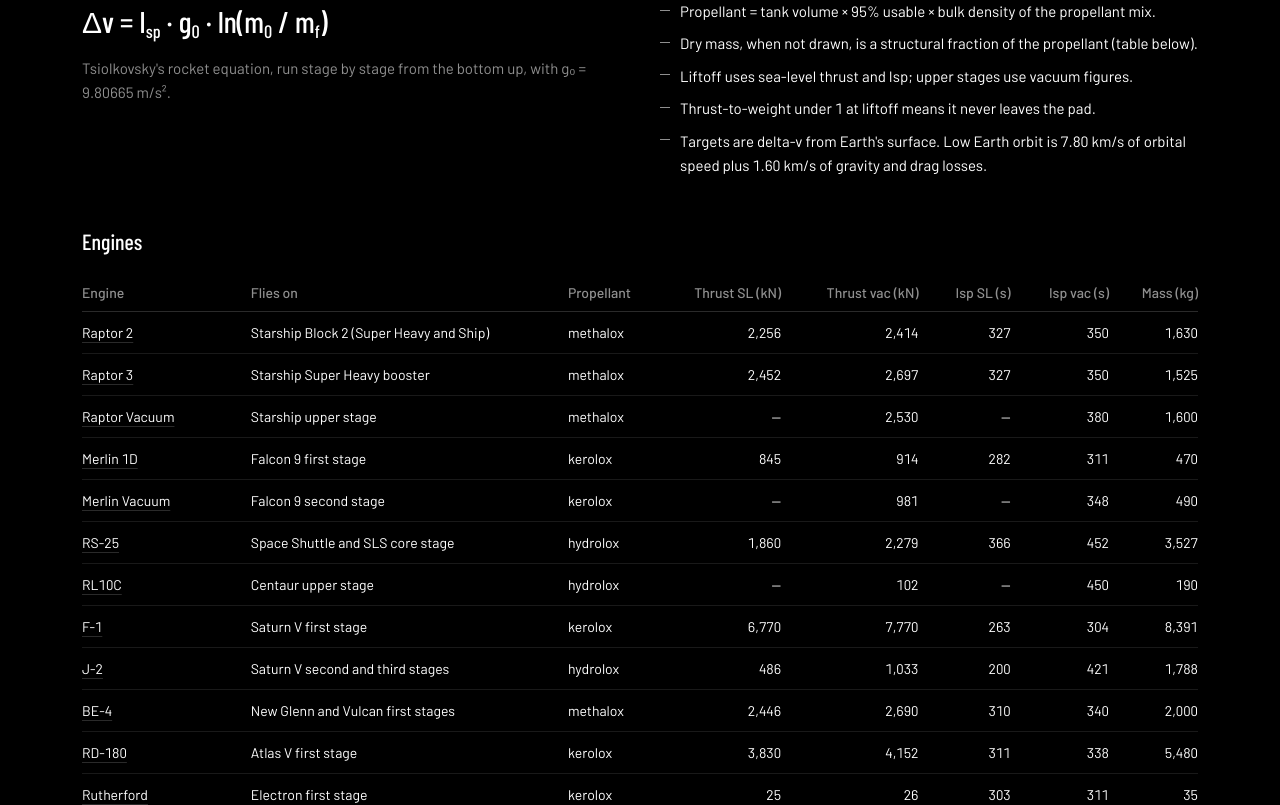
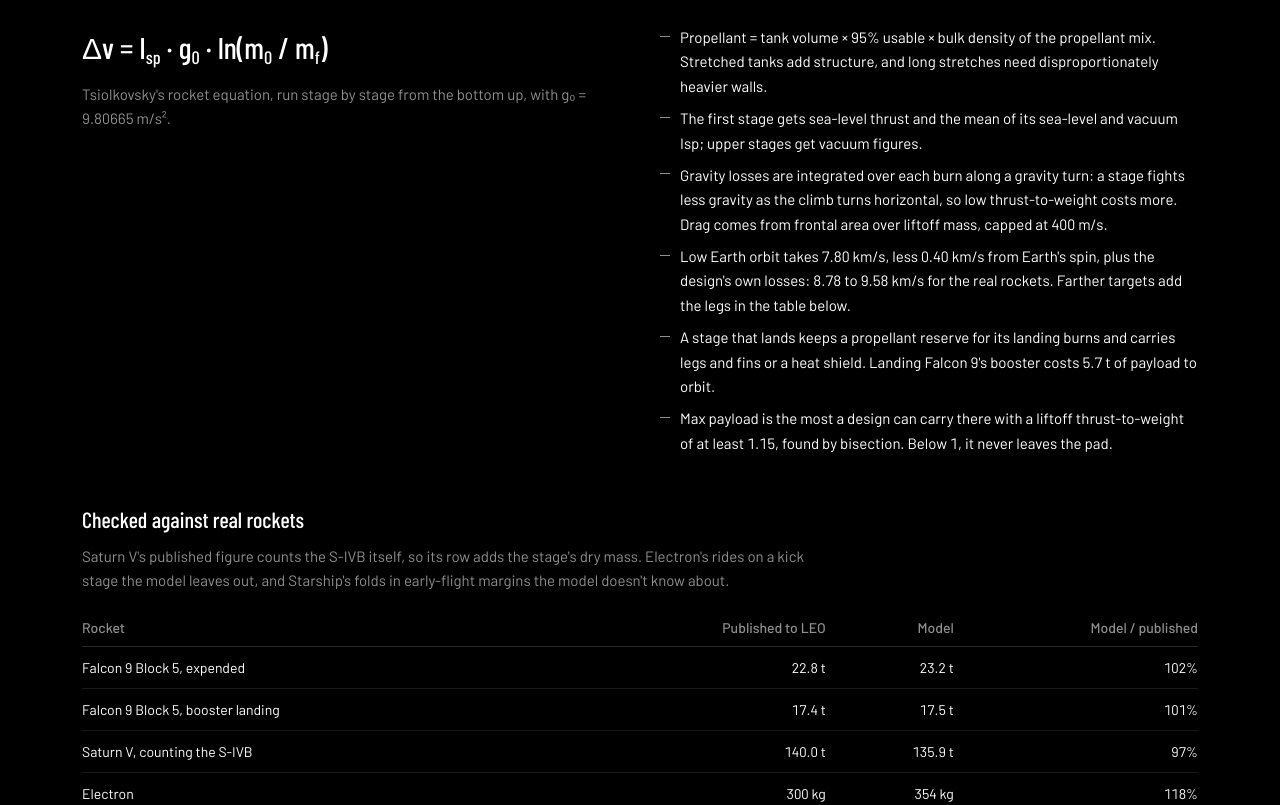
Before and after one commit to Allghelierce/Penumbra, a Next.js app in the folder doodle-to-starship/: page /about in a window 1280 px wide. Shown: the part 1380-2185 px from the top of the page. Built offline with nearby package versions, Linux system fonts and the light colour scheme; what async_hooks would draw is missing.

Commit message:
Bring the How it works physics up to date: gravity-turn losses, capped drag, scaling structure, landing reserves, max payload by bisection and a live calibration table

```diff
--- a/doodle-to-starship/app/about/page.tsx
+++ b/doodle-to-starship/app/about/page.tsx
@@ -3,7 +3,9 @@
 import type { ReactNode } from "react";
 import { PenumbraLockup, PenumbraWordmark } from "@/components/PenumbraLogo";
 import { REAL_VEHICLES } from "@/lib/analogs";
-import type { PropellantId } from "@/lib/design";
+import type { Design, PropellantId, TemplateId } from "@/lib/design";
+import { analyze } from "@/lib/physics";
+import { ROTATION_MPS } from "@/lib/physics/analyze";
 import {
   DESTINATIONS,
   ENGINES,
@@ -13,6 +15,8 @@
   STRUCTURAL_FACTOR,
   TANK_FILL,
 } from "@/lib/physics/data";
+import { TEMPLATES } from "@/lib/templates";
+import { maxPayloadKg, MIN_LIFTOFF_TWR, recoveryCostKg } from "@/lib/trade";
 import { VOICE_TOOLS } from "@/lib/voice/tools";
 import { TEXT_MODEL, VISION_MODEL } from "@/lib/xai";
 
@@ -37,12 +41,44 @@
 const kN = (n: number) => (n > 0 ? num(n / 1000) : "—");
 const sec = (n: number) => (n > 0 ? num(n) : "—");
 const kms = (mps: number) => num(mps / 1000, 2);
+const mass = (kg: number) => (kg < 1_000 ? `${num(kg)} kg` : `${num(kg / 1000, 1)} t`);
+
+const template = (id: TemplateId) => TEMPLATES.find((t) => t.id === id)!;
+/** The design with exactly these stages landing. */
+const landing = (design: Design, stages: number[]): Design => ({
+  ...design,
+  stages: design.stages.map((stage, i) => ({ ...stage, recover: stages.includes(i) })),
+});
+
+/** Each real rocket's published LEO payload next to the model's, counted the way the published figure counts it. */
+function calibration() {
+  const f9 = template("falcon9");
+  const saturn = template("saturn-v");
+  const electron = template("electron");
+  const starship = template("starship");
+  return [
+    { name: `${f9.name}, expended`, publishedKg: f9.realPayloadLeoKg, modelKg: maxPayloadKg(landing(f9.design, []), "leo") },
+    {
+      name: `${f9.name}, booster landing`,
+      publishedKg: f9.realPayloadLeoReusableKg ?? 0,
+      modelKg: maxPayloadKg(landing(f9.design, [0]), "leo"),
+    },
+    {
+      name: `${saturn.name}, counting the S-IVB`,
+      publishedKg: saturn.realPayloadLeoKg,
+      modelKg: maxPayloadKg(saturn.design, "leo") + (saturn.design.stages.at(-1)?.dryMassKg ?? 0),
+    },
+    { name: electron.name, publishedKg: electron.realPayloadLeoKg, modelKg: maxPayloadKg(electron.design, "leo") },
+    { name: `${starship.name}, both stages landing`, publishedKg: starship.realPayloadLeoKg, modelKg: maxPayloadKg(starship.design, "leo") },
+  ].filter((row) => row.publishedKg > 0);
+}
 
 export default function About() {
   const engines = Object.values(ENGINES);
   const destinations = Object.values(DESTINATIONS);
   const vehicles = [...REAL_VEHICLES].sort((a, b) => a.firstFlight - b.firstFlight);
-  const losses = DESTINATIONS.leo.deltaVFromSurfaceMps - ORBITAL_SPEED_MPS;
+  const leoNeeds = TEMPLATES.map((t) => analyze({ ...t.design, destination: "leo" }).requiredDeltaVMps);
+  const boosterLanding = recoveryCostKg(landing(template("falcon9").design, [0]), "leo");
 
   return (
     <div className="min-h-dvh bg-umbra text-starlight">
@@ -78,7 +114,7 @@
 
         <Section
           title="Numbers come from code, not the AI"
-          lede="Grok reports what it sees (stages, bells, tank sizes). The physics below turns that into thrust, delta-v and a verdict. The same design always gets the same answer."
+          lede="A real rocket starts from its published figures; a sketch starts from what Grok reads in it (stages, bells, tank sizes). The physics below turns either into thrust, delta-v, payload and a verdict. The same design always gets the same answer."
         >
           <div className="grid grid-cols-[1fr_1fr] gap-10">
             <div>
@@ -93,16 +129,49 @@
             <ul className="space-y-2 text-[15px] leading-relaxed">
               <Item>
                 Propellant = tank volume × {num(TANK_FILL * 100)}% usable × bulk density of the propellant mix.
+                Stretched tanks add structure, and long stretches need disproportionately heavier walls.
               </Item>
-              <Item>Dry mass, when not drawn, is a structural fraction of the propellant (table below).</Item>
-              <Item>Liftoff uses sea-level thrust and Isp; upper stages use vacuum figures.</Item>
-              <Item>Thrust-to-weight under 1 at liftoff means it never leaves the pad.</Item>
               <Item>
-                Targets are delta-v from Earth&apos;s surface. Low Earth orbit is {kms(ORBITAL_SPEED_MPS)} km/s of
-                orbital speed plus {kms(losses)} km/s of gravity and drag losses.
+                The first stage gets sea-level thrust and the mean of its sea-level and vacuum Isp; upper stages get
+                vacuum figures.
+              </Item>
+              <Item>
+                Gravity losses are integrated over each burn along a gravity turn: a stage fights less gravity as the
+                climb turns horizontal, so low thrust-to-weight costs more. Drag comes from frontal area over liftoff
+                mass, capped at 400 m/s.
+              </Item>
+              <Item>
+                Low Earth orbit takes {kms(ORBITAL_SPEED_MPS)} km/s, less {kms(ROTATION_MPS)} km/s from Earth&apos;s
+                spin, plus the design&apos;s own losses: {kms(Math.min(...leoNeeds))} to {kms(Math.max(...leoNeeds))}{" "}
+                km/s for the real rockets. Farther targets add the legs in the table below.
+              </Item>
+              <Item>
+                A stage that lands keeps a propellant reserve for its landing burns and carries legs and fins or a heat
+                shield. Landing Falcon 9&apos;s booster costs {mass(boosterLanding)} of payload to orbit.
+              </Item>
+              <Item>
+                Max payload is the most a design can carry there with a liftoff thrust-to-weight of at least{" "}
+                {MIN_LIFTOFF_TWR}, found by bisection. Below 1, it never leaves the pad.
               </Item>
             </ul>
           </div>
+
+          <h3 className="mt-12 font-display text-[22px] font-medium">Checked against real rockets</h3>
+          <p className="mt-2 max-w-[760px] text-[15px] leading-relaxed text-haze">
+            Saturn V&apos;s published figure counts the S-IVB itself, so its row adds the stage&apos;s dry mass.
+            Electron&apos;s rides on a kick stage the model leaves out, and Starship&apos;s folds in early-flight margins
+            the model doesn&apos;t know about.
+          </p>
+          <Table
+            head={["Rocket", "Published to LEO", "Model", "Model / published"]}
+            numeric={[1, 2, 3]}
+            rows={calibration().map((row) => [
+              row.name,
+              mass(row.publishedKg),
+              mass(row.modelKg),
+              `${num((row.modelKg / row.publishedKg) * 100)}%`,
+            ])}
+          />
 
           <h3 className="mt-12 font-display text-[22px] font-medium">Engines</h3>
           <Table
@@ -126,14 +195,16 @@
             <div>
               <h3 className="font-display text-[22px] font-medium">Destinations</h3>
               <Table
-                head={["Target", "Δv from surface (km/s)"]}
+                head={["Target", "Δv past low Earth orbit (km/s)"]}
                 numeric={[1]}
-                rows={destinations.map((d) => [
-                  <Source key="n" href={d.source}>
-                    {d.name}
-                  </Source>,
-                  kms(d.deltaVFromSurfaceMps),
-                ])}
+                rows={destinations
+                  .filter((d) => d.id !== "leo")
+                  .map((d) => [
+                    <Source key="n" href={d.source}>
+                      {d.name}
+                    </Source>,
+                    kms(d.deltaVFromSurfaceMps - DESTINATIONS.leo.deltaVFromSurfaceMps),
+                  ])}
               />
             </div>
             <div>
```
